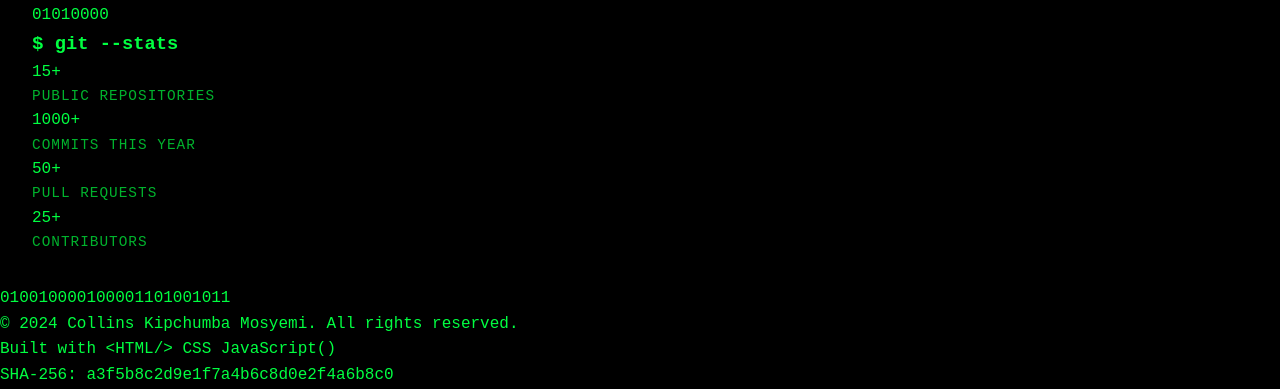
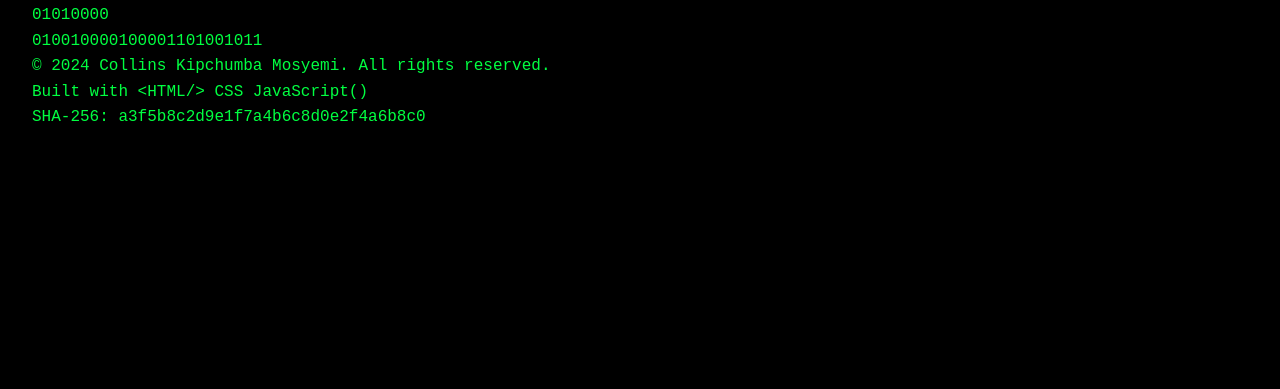
Before and after one commit to mosyemi/portfolio, a website: page Featured Projects.html in a window 1280 px wide. Shown: the part 1494-1883 px from the top of the page. After the commit the page ends 1657 px from the top, so only its background shows below. Drawn offline with Linux system fonts and the light colour scheme.

Commit message:
updated commit

```diff
--- a/Featured Projects.html
+++ b/Featured Projects.html
@@ -294,40 +294,7 @@
                 </div>
             </div>
 
-            <!-- GitHub Stats -->
-            <div class="github-stats">
-                <h3 class="stats-title">
-                    <span class="prompt">$</span> git --stats
-                </h3>
-                <div class="stats-container">
-                    <div class="stat-box">
-                        <div class="stat-number">
-                            <span class="counter" data-target="15">0</span>+
-                        </div>
-                        <div class="stat-label">Public Repositories</div>
-                    </div>
-                    <div class="stat-box">
-                        <div class="stat-number">
-                            <span class="counter" data-target="1000">0</span>+
-                        </div>
-                        <div class="stat-label">Commits This Year</div>
-                    </div>
-                    <div class="stat-box">
-                        <div class="stat-number">
-                            <span class="counter" data-target="50">0</span>+
-                        </div>
-                        <div class="stat-label">Pull Requests</div>
-                    </div>
-                    <div class="stat-box">
-                        <div class="stat-number">
-                            <span class="counter" data-target="25">0</span>+
-                        </div>
-                        <div class="stat-label">Contributors</div>
-                    </div>
-                </div>
-            </div>
-        </div>
-    </section>
+
 
     <!-- Floating Binary Code -->
     <div class="floating-binary" id="floatingBinary"></div>
```
Also changed, not shown: Let's Connect.html (+2 -2 lines).
